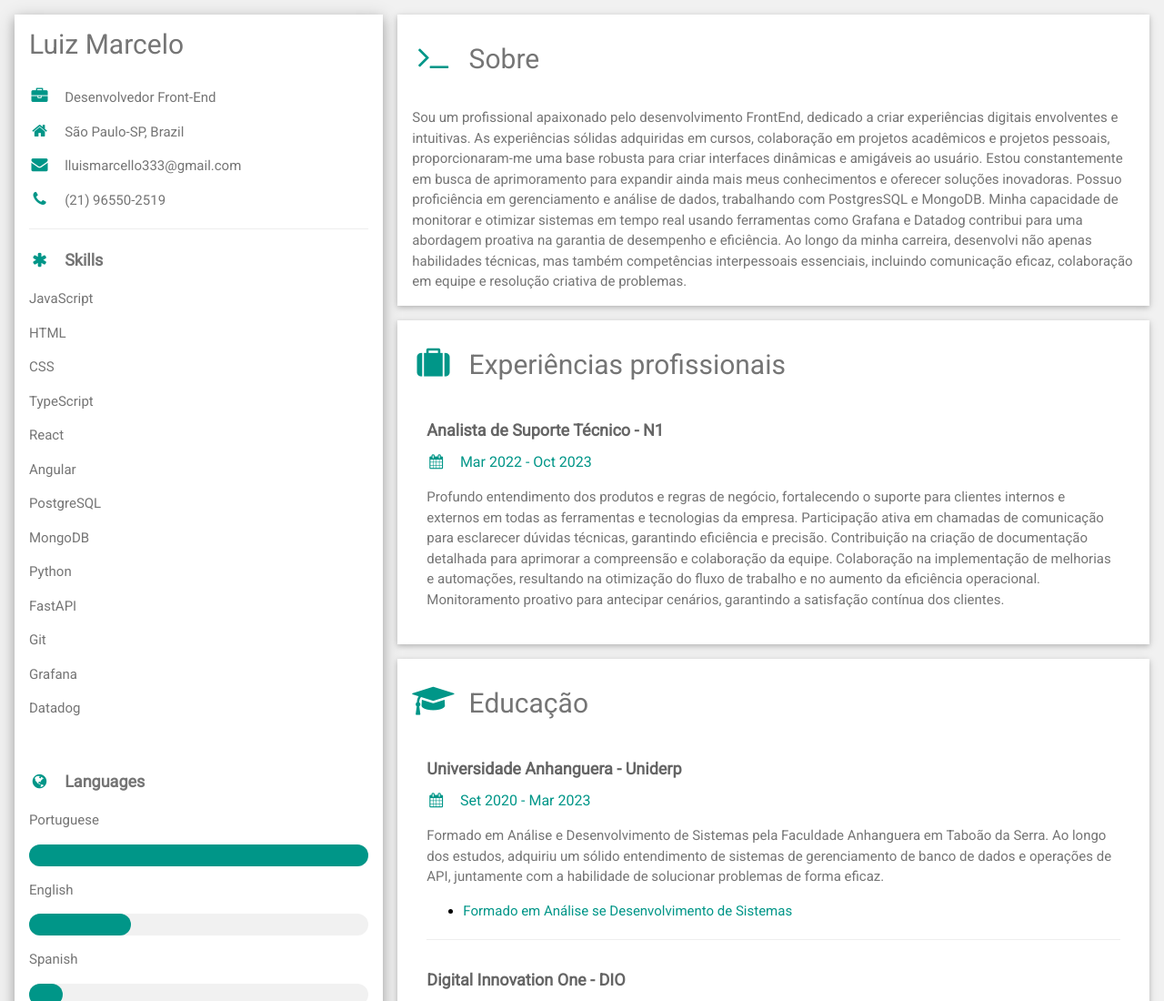
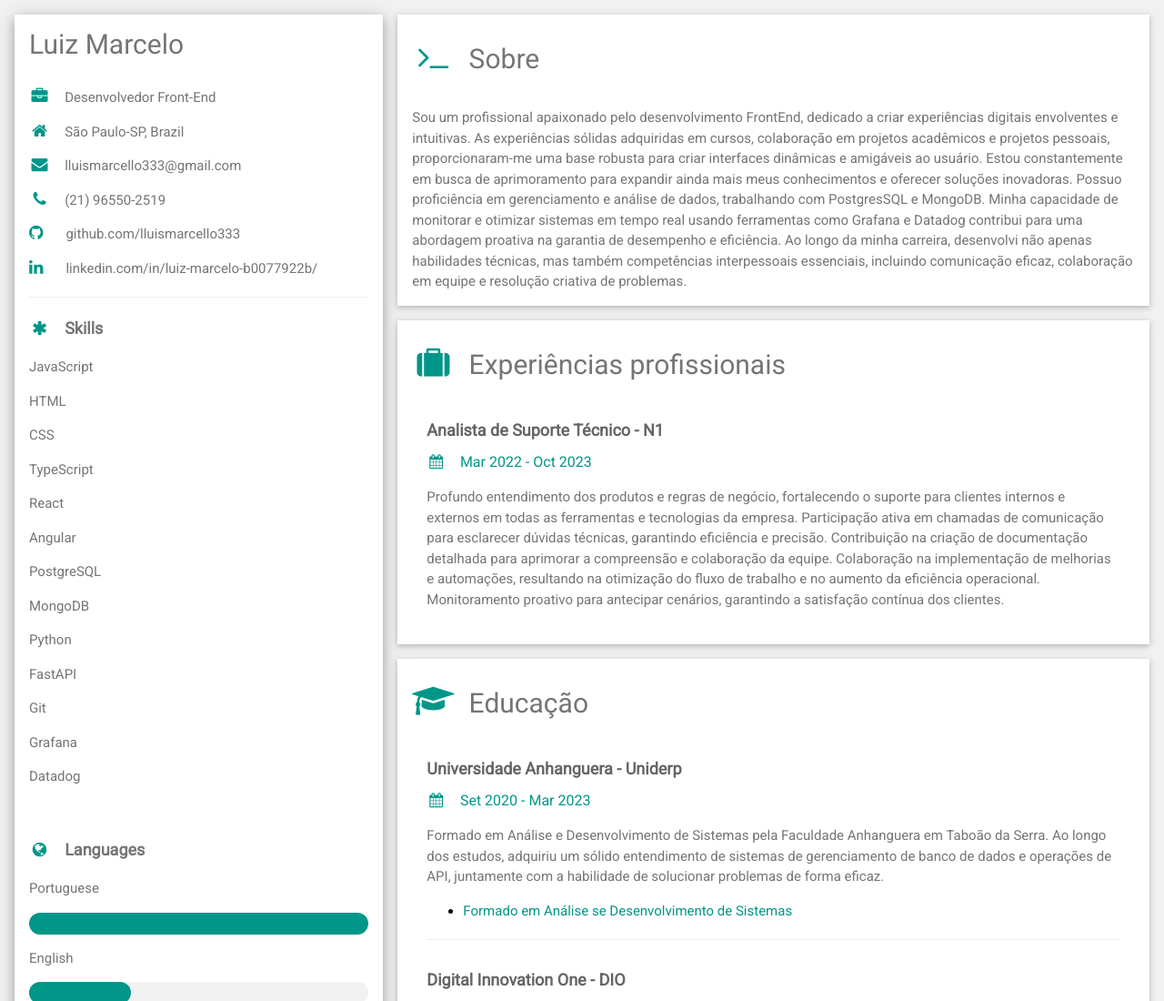
Before and after one commit to lluismarcello333/Curriculo_PT, a plain HTML site: page index.html in a window 1280 px wide. Shown: the top 1100 px of the page at 91% size. Drawn offline with nearby package versions, Linux system fonts and the light colour scheme.

Commit message:
Add links

```diff
--- a/index.html
+++ b/index.html
@@ -61,13 +61,25 @@
                 <i
                   class="fa fa-envelope fa-fw w3-margin-right w3-large w3-text-teal"
                 ></i
-                >lluismarcello333@gmail.com
+                ><a href="mailto:lluismarcello333@gmail.com" target="_blank" style="text-decoration: none;">lluismarcello333@gmail.com</a>
               </p>
               <p>
                 <i
                   class="fa fa-phone fa-fw w3-margin-right w3-large w3-text-teal"
                 ></i
-                >(21) 96550-2519
+                ><a href="tel:(21) 965502519" target="_blank" style="text-decoration: none;">(21) 96550-2519</a>
+              </p>
+              <p>
+                <i
+                  class="fa fa-github w3-hover-opacity w3-large w3-text-teal"
+                ></i
+                ><a href="https://github.com/lluismarcello333" style="padding: 25px; text-decoration: none;" target="_blank">github.com/lluismarcello333</a>
+              </p>
+              <p>
+                <i
+                  class="fa fa-linkedin w3-hover-opacity w3-large w3-text-teal"
+                ></i
+                ><a href="https://www.linkedin.com/in/luiz-marcelo-b0077922b/" style="padding: 25px; text-decoration: none;" target="_blank">linkedin.com/in/luiz-marcelo-b0077922b/</a>
               </p>
               <hr />
 
```
